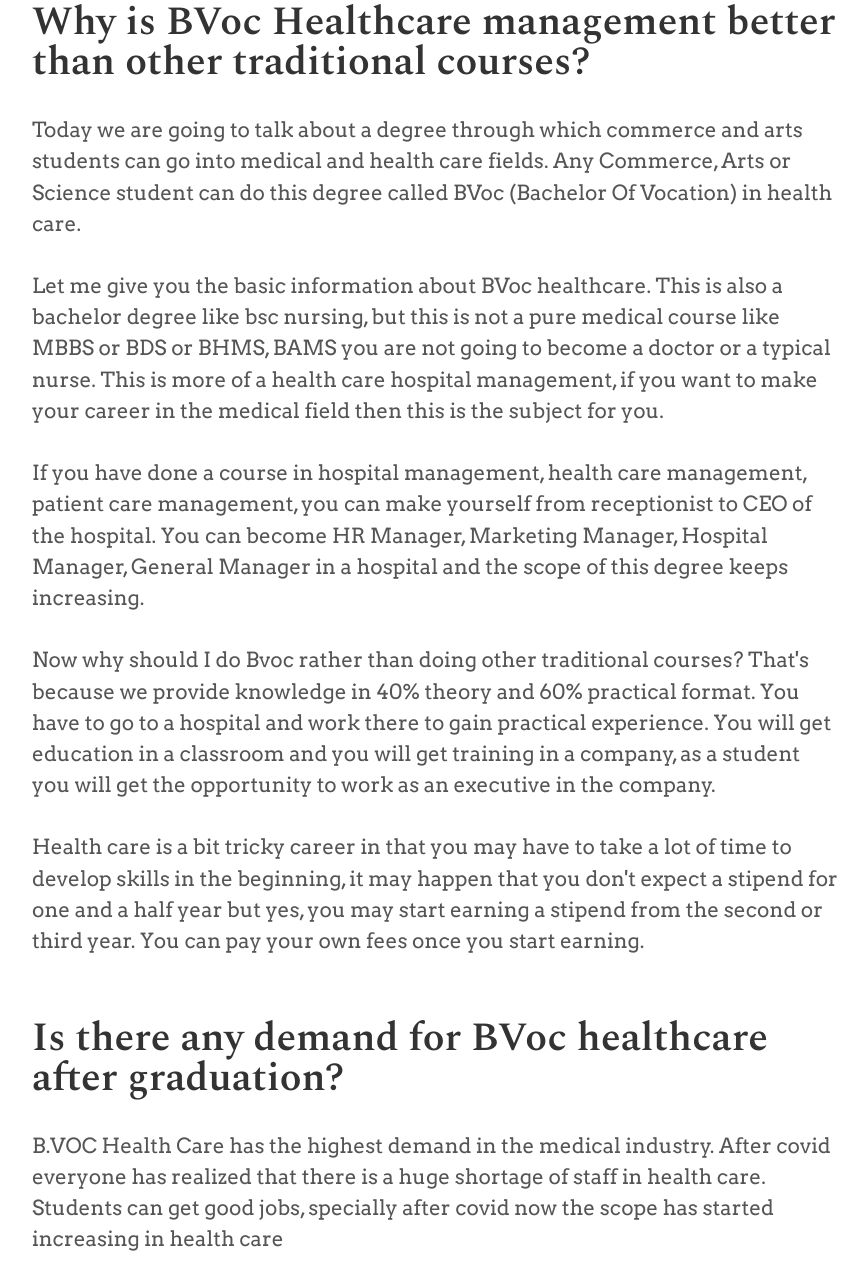
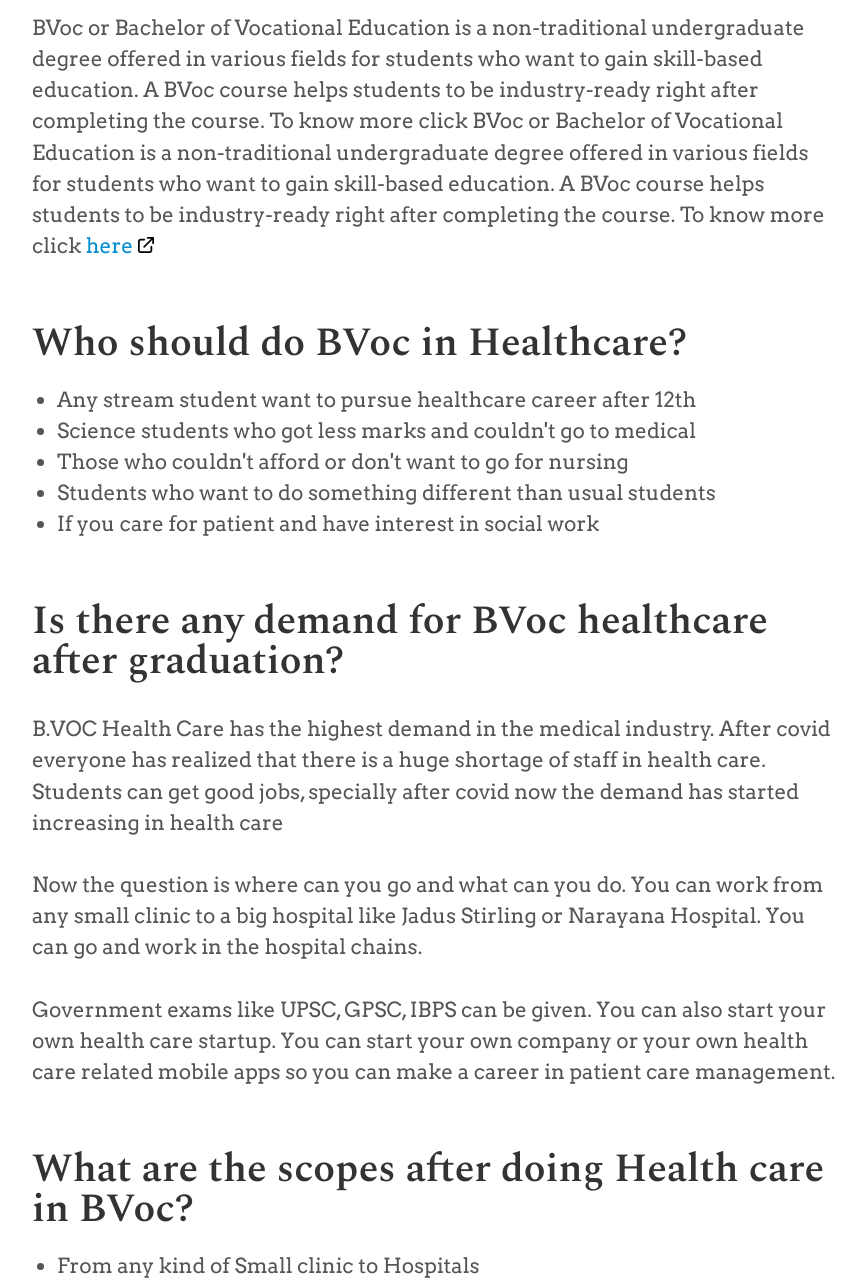
Before and after one commit to yash-drona/blog.bvoc, a website: page src/bvoc_hc.html in a window 1280 px wide. Shown: the part 395-1673 px from the top of the page, without its empty margins (108-976 px from the left). Drawn offline with nearby package versions, Linux system fonts and the light colour scheme.

Commit message:
Health Care blog updated

```diff
--- a/src/bvoc_hc.html
+++ b/src/bvoc_hc.html
@@ -4,6 +4,11 @@
     <meta charset="UTF-8" />
     <meta http-equiv="X-UA-Compatible" content="IE=edge" />
     <meta name="viewport" content="width=device-width, initial-scale=1.0" />
+    <meta
+      name="description"
+      content="Build your career in Healthcare management gaining practical experience working in a hospital."
+    />
+
     <!-- TODO: Change title, add meta tags, add favicon -->
     <title>BVoc in Healthcare management</title>
     <link rel="shortcut icon" href="./images/favicon.ico" type="image/x-icon" />
@@ -26,52 +31,36 @@
     <main class="container">
       <section class="blog">
         <h1 class="blog__title">BVoc in Healthcare management</h1>
-        <p>
-          If you don’t know What is BVoc
-          <a href="./what_is_bvoc.html" target="_blank"
-            >visit our blog page
-            <img
-              class="external-link-icon"
-              src="./images/external-link.webp"
-              alt="External Link Icon"
-          /></a>
-        </p>
 
         <article class="article">
-          <h2 class="article__title">
-            Why is BVoc Healthcare management better than other traditional courses?
-          </h2>
+          <h2 class="article__title">What is BVoc?</h2>
           <p>
-            Today we are going to talk about a degree through which commerce and arts students can
-            go into medical and health care fields. Any Commerce, Arts or Science student can do
-            this degree called BVoc (Bachelor Of Vocation) in health care.
+            BVoc or Bachelor of Vocational Education is a non-traditional undergraduate degree
+            offered in various fields for students who want to gain skill-based education. A BVoc
+            course helps students to be industry-ready right after completing the course. To know
+            more click BVoc or Bachelor of Vocational Education is a non-traditional undergraduate
+            degree offered in various fields for students who want to gain skill-based education. A
+            BVoc course helps students to be industry-ready right after completing the course. To
+            know more click
+            <a href="./what_is_bvoc.html" target="_blank" title="'What is BVoc?'' blog"
+              >here
+              <img
+                class="external-link-icon"
+                src="./images/external-link.webp"
+                alt="External Link Icon"
+            /></a>
           </p>
-          <p>
-            Let me give you the basic information about BVoc healthcare. This is also a bachelor
-            degree like bsc nursing, but this is not a pure medical course like MBBS or BDS or BHMS,
-            BAMS you are not going to become a doctor or a typical nurse. This is more of a health
-            care hospital management, if you want to make your career in the medical field then this
-            is the subject for you.
-          </p>
-          <p>
-            If you have done a course in hospital management, health care management, patient care
-            management, you can make yourself from receptionist to CEO of the hospital. You can
-            become HR Manager, Marketing Manager, Hospital Manager, General Manager in a hospital
-            and the scope of this degree keeps increasing.
-          </p>
-          <p>
-            Now why should I do Bvoc rather than doing other traditional courses? That's because we
-            provide knowledge in 40% theory and 60% practical format. You have to go to a hospital
-            and work there to gain practical experience. You will get education in a classroom and
-            you will get training in a company, as a student you will get the opportunity to work as
-            an executive in the company.
-          </p>
-          <p>
-            Health care is a bit tricky career in that you may have to take a lot of time to develop
-            skills in the beginning, it may happen that you don't expect a stipend for one and a
-            half year but yes, you may start earning a stipend from the second or third year. You
-            can pay your own fees once you start earning.
-          </p>
+        </article>
+
+        <article class="article">
+          <h2 class="article__title">Who should do BVoc in Healthcare?</h2>
+          <ul role="list">
+            <li>Any stream student want to pursue healthcare career after 12th</li>
+            <li>Science students who got less marks and couldn't go to medical</li>
+            <li>Those who couldn't afford or don't want to go for nursing</li>
+            <li>Students who want to do something different than usual students</li>
+            <li>If you care for patient and have interest in social work</li>
+          </ul>
         </article>
 
         <article class="article">
@@ -79,12 +68,12 @@
           <p>
             B.VOC Health Care has the highest demand in the medical industry. After covid everyone
             has realized that there is a huge shortage of staff in health care. Students can get
-            good jobs, specially after covid now the scope has started increasing in health care
+            good jobs, specially after covid now the demand has started increasing in health care
           </p>
           <p>
-            Now the question is where can you go and what can you do if you can work from any small
-            clinic to big hospital like Jadus Stirling or Narayana Hospital. You can go and work
-            where there is a BSC list hospital chain...
+            Now the question is where can you go and what can you do. You can work from any small
+            clinic to a big hospital like Jadus Stirling or Narayana Hospital. You can go and work
+            in the hospital chains.
           </p>
           <p>
             Government exams like UPSC, GPSC, IBPS can be given. You can also start your own health
@@ -95,7 +84,7 @@
 
         <article class="article">
           <h2 class="article__title">What are the scopes after doing Health care in BVoc?</h2>
-          <ul>
+          <ul role="list">
             <li>From any kind of Small clinic to Hospitals</li>
             <li>Government Exams like UPSC / GPSC / IBPS etc.</li>
             <li>Own Healthcare Startup and Entrepreneurship</li>
@@ -106,17 +95,6 @@
             </li>
           </ul>
         </article>
-
-        <article class="article">
-          <h2 class="article__title">Who should do BVoc in Healthcare?</h2>
-          <ul>
-            <li>Any stream student want to pursue healthcare career after 12th</li>
-            <li>Science students who got less marks and couldn't go to medical</li>
-            <li>Those who couldn't afford or don't want to go for nursing</li>
-            <li>Students who want to do something different than usual students</li>
-            <li>If you care for patient and have interest in social work</li>
-          </ul>
-        </article>
       </section>
     </main>
 
```
